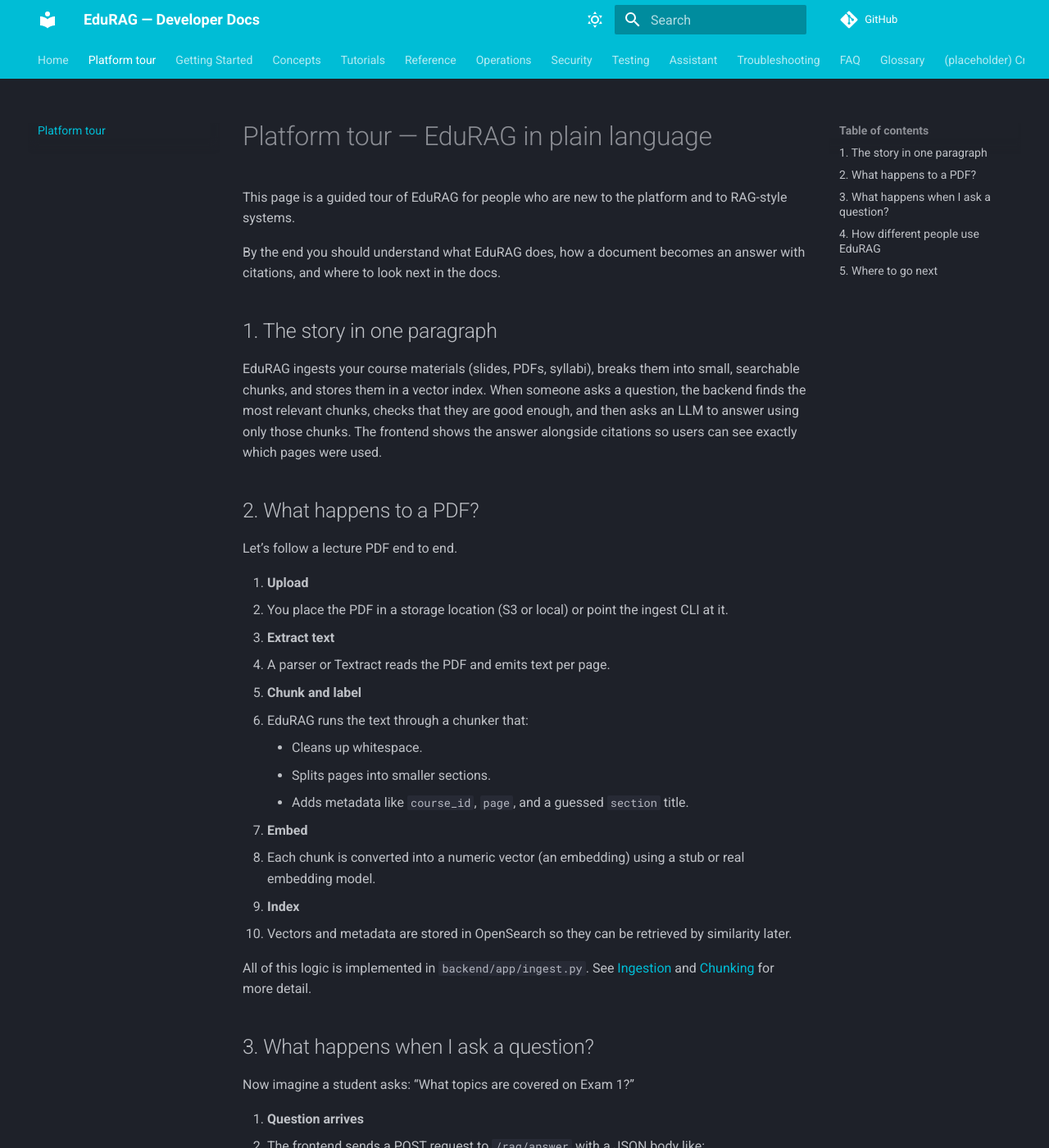
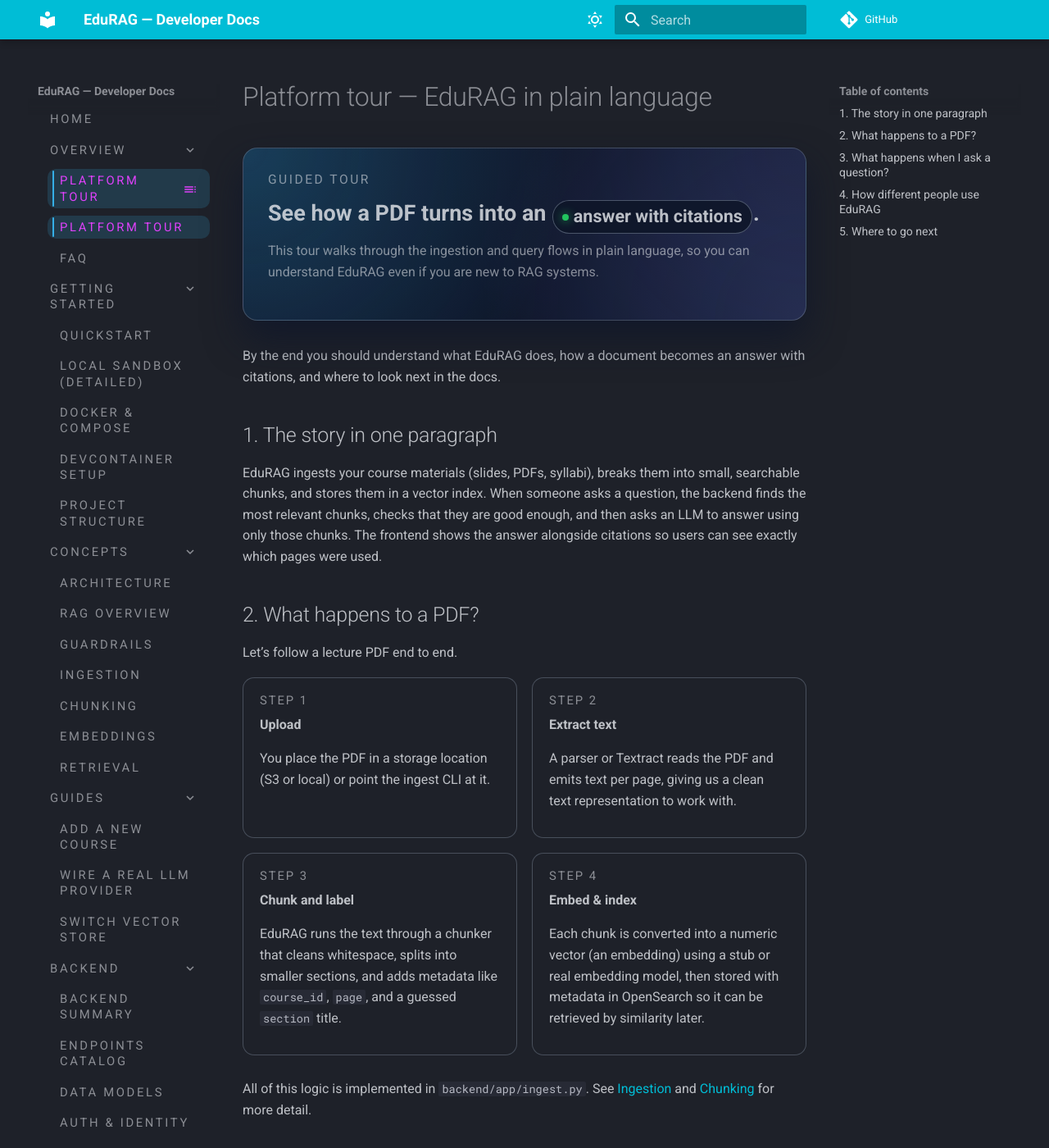
Before and after one commit to ksdbh/RAGEdu-starter, an MkDocs documentation site: the page built from docs/platform-tour.md, in a window 1280 px wide and 1400 px high. Shown: the whole window at 82% size. Built offline with MkDocs 1.6.1 and Material for MkDocs 9.7.7, drawn with Linux system fonts in a browser that asks for light colours; comment, search, counter and statistics services are not loaded; some of the changed text lies outside the part shown.

Commit message:
Refine docs hub nav, styling, and guides

````diff
--- /dev/null
+++ b/docs/assets/overrides.css
@@ -0,0 +1,264 @@
+:root {
+  /* Soft card/bubble styling tuned for dark + light palettes */
+  --edu-card-radius: 18px;
+  --edu-card-border: rgba(148, 163, 184, 0.35);
+  --edu-card-bg: rgba(15, 23, 42, 0.86);
+  --edu-card-bg-soft: radial-gradient(circle at top left, rgba(56, 189, 248, 0.18), transparent 55%),
+                      radial-gradient(circle at bottom right, rgba(129, 140, 248, 0.16), transparent 55%),
+                      rgba(15, 23, 42, 0.95);
+  --edu-hero-shadow: 0 22px 45px rgba(15, 23, 42, 0.8);
+  --edu-pill-bg: rgba(15, 23, 42, 0.9);
+  --edu-pill-border: rgba(148, 163, 184, 0.45);
+}
+
+/* Adjust cards in light mode using Material's default scheme */
+[data-md-color-scheme="default"] {
+  --edu-card-bg: rgba(255, 255, 255, 0.96);
+  --edu-card-bg-soft: radial-gradient(circle at top left, rgba(56, 189, 248, 0.12), transparent 55%),
+                      radial-gradient(circle at bottom right, rgba(196, 181, 253, 0.16), transparent 55%),
+                      rgba(255, 255, 255, 0.98);
+  --edu-hero-shadow: 0 18px 35px rgba(15, 23, 42, 0.22);
+  --edu-pill-bg: rgba(255, 255, 255, 0.96);
+  --edu-pill-border: rgba(148, 163, 184, 0.35);
+}
+
+/* HERO CARD -------------------------------------------------------------- */
+
+.md-typeset .hero-card {
+  margin: 0 0 1.5rem;
+  padding: 1.3rem 1.5rem 1.4rem;
+  border-radius: var(--edu-card-radius);
+  border: 1px solid var(--edu-card-border);
+  background: var(--edu-card-bg-soft);
+  box-shadow: var(--edu-hero-shadow);
+  position: relative;
+  overflow: hidden;
+}
+
+.md-typeset .hero-card::after {
+  content: "";
+  position: absolute;
+  inset: 0;
+  pointer-events: none;
+  background: radial-gradient(circle at 0% 0%, rgba(56, 189, 248, 0.18), transparent 60%),
+              radial-gradient(circle at 100% 0%, rgba(129, 140, 248, 0.22), transparent 60%);
+  opacity: 0.4;
+}
+
+.md-typeset .hero-inner {
+  position: relative;
+  z-index: 1;
+}
+
+.md-typeset .hero-eyebrow {
+  font-size: 0.78rem;
+  letter-spacing: 0.16em;
+  text-transform: uppercase;
+  margin: 0 0 0.35rem;
+  color: var(--md-default-fg-color--light, rgba(148, 163, 184, 0.95));
+}
+
+.md-typeset .hero-title {
+  font-size: 1.35rem;
+  font-weight: 600;
+  margin: 0 0 0.4rem;
+}
+
+.md-typeset .hero-tagline {
+  margin: 0 0 0.9rem;
+  color: var(--md-default-fg-color--light, rgba(148, 163, 184, 0.95));
+}
+
+.md-typeset .hero-actions {
+  display: flex;
+  flex-wrap: wrap;
+  gap: 0.55rem;
+}
+
+.md-typeset .hero-button {
+  display: inline-flex;
+  align-items: center;
+  justify-content: center;
+  padding: 0.4rem 0.9rem;
+  border-radius: 999px;
+  font-size: 0.85rem;
+  font-weight: 500;
+  text-decoration: none;
+  border: 1px solid rgba(56, 189, 248, 0.7);
+  background: linear-gradient(90deg, rgba(56, 189, 248, 0.18), rgba(129, 140, 248, 0.18));
+  color: inherit;
+}
+
+.md-typeset .hero-button:hover {
+  border-color: rgba(56, 189, 248, 0.95);
+  text-decoration: none;
+}
+
+.md-typeset .hero-button--secondary {
+  border-color: var(--edu-pill-border);
+  background: rgba(15, 23, 42, 0.7);
+}
+
+[data-md-color-scheme="default"] .md-typeset .hero-button--secondary {
+  background: rgba(255, 255, 255, 0.9);
+}
+
+/* BUBBLES / PILLS -------------------------------------------------------- */
+
+.md-typeset .bubble {
+  display: inline-flex;
+  align-items: center;
+  padding: 0.12rem 0.55rem;
+  margin: 0 0.05rem;
+  border-radius: 999px;
+  background: var(--edu-pill-bg);
+  border: 1px solid var(--edu-pill-border);
+  font-size: 0.8em;
+  white-space: nowrap;
+}
+
+.md-typeset .bubble-dot {
+  width: 0.4rem;
+  height: 0.4rem;
+  border-radius: 999px;
+  margin-right: 0.28rem;
+  background: #22c55e;
+  box-shadow: 0 0 12px rgba(34, 197, 94, 0.9);
+}
+
+/* FEATURE GRID ----------------------------------------------------------- */
+
+.md-typeset .feature-grid {
+  display: grid;
+  grid-template-columns: repeat(auto-fit, minmax(220px, 1fr));
+  gap: 0.9rem;
+  margin: 0.9rem 0 1.5rem;
+}
+
+.md-typeset .feature-card {
+  padding: 0.9rem 1.05rem;
+  border-radius: 14px;
+  border: 1px solid var(--edu-card-border);
+  background: var(--edu-card-bg);
+}
+
+.md-typeset .feature-card h3 {
+  margin-top: 0;
+  margin-bottom: 0.3rem;
+  font-size: 0.98rem;
+}
+
+.md-typeset .feature-card p {
+  margin: 0;
+  font-size: 0.86rem;
+  color: var(--md-default-fg-color--light, rgba(148, 163, 184, 0.96));
+}
+
+/* STEP GRID (for tours / flows) ----------------------------------------- */
+
+.md-typeset .step-grid {
+  display: grid;
+  grid-template-columns: repeat(auto-fit, minmax(230px, 1fr));
+  gap: 0.9rem;
+  margin: 0.9rem 0 1.4rem;
+}
+
+.md-typeset .step-card {
+  padding: 0.8rem 1.0rem;
+  border-radius: 14px;
+  border: 1px solid var(--edu-card-border);
+  background: var(--md-default-bg-color);
+}
+
+.md-typeset .step-label {
+  font-size: 0.74rem;
+  letter-spacing: 0.13em;
+  text-transform: uppercase;
+  color: var(--md-default-fg-color--light, rgba(148, 163, 184, 0.95));
+  margin-bottom: 0.2rem;
+}
+
+.md-typeset .step-title {
+  font-weight: 600;
+  margin-bottom: 0.25rem;
+}
+
+/* SIDEBAR NAV ----------------------------------------------------------- */
+
+/* Make primary sidebar nav feel more like a grouped, vertical menu */
+
+.md-sidebar--primary .md-nav--primary {
+  display: flex;
+  flex-direction: column;
+  gap: 0.1rem;
+}
+
+/* Top-level items (section headings like Overview, Getting Started, etc.) */
+.md-sidebar--primary .md-nav > .md-nav__list > .md-nav__item > .md-nav__link {
+  font-size: 0.74rem;
+  text-transform: uppercase;
+  letter-spacing: 0.18em;
+  padding: 0.25rem 0.75rem 0.2rem;
+  border-radius: 0.5rem;
+  color: var(--md-default-fg-color--light, rgba(148, 163, 184, 0.9));
+}
+
+/* Child links (actual doc pages) get pill styling */
+.md-sidebar--primary .md-nav__item .md-nav__list .md-nav__link {
+  position: relative;
+  display: flex;
+  align-items: center;
+  justify-content: space-between;
+  padding: 0.28rem 0.6rem;
+  padding-left: 1.0rem;
+  border-radius: 999px;
+  font-size: 0.82rem;
+  font-weight: 400;
+  color: var(--md-default-fg-color--light, rgba(148, 163, 184, 0.9));
+  transition: color 0.15s ease, background-color 0.15s ease;
+}
+
+/* Base line is invisible until hover/active */
+.md-sidebar--primary .md-nav__item .md-nav__list .md-nav__link::before {
+  content: "";
+  position: absolute;
+  inset-block: 0.1rem;
+  left: 0.3rem;
+  width: 2px;
+  border-radius: 999px;
+  background-color: transparent;
+  transition: background-color 0.15s ease;
+}
+
+/* Hover state */
+.md-sidebar--primary .md-nav__item .md-nav__list .md-nav__link:hover {
+  background-color: rgba(148, 163, 184, 0.08);
+  color: var(--md-default-fg-color);
+  text-decoration: none;
+}
+
+.md-sidebar--primary .md-nav__item .md-nav__list .md-nav__link:hover::before {
+  background-color: rgba(56, 189, 248, 0.9);
+}
+
+/* Active (current page) state */
+.md-sidebar--primary .md-nav__item .md-nav__list .md-nav__link.md-nav__link--active {
+  background-color: rgba(56, 189, 248, 0.16);
+  color: var(--md-accent-fg-color, #22d3ee);
+}
+
+.md-sidebar--primary .md-nav__item .md-nav__list .md-nav__link.md-nav__link--active::before {
+  background-color: rgba(56, 189, 248, 0.9);
+}
+
+/* RESPONSIVE TWEAKS ----------------------------------------------------- */
+
+@media screen and (max-width: 720px) {
+  .md-typeset .hero-card {
+    padding: 1.0rem 1.0rem 1.1rem;
+  }
+
+  .md-typeset .hero-title {
+    font-size: 1.15rem;
+  }
+}
--- a/docs/platform-tour.md
+++ b/docs/platform-tour.md
@@ -1,6 +1,18 @@
 # Platform tour — EduRAG in plain language
 
-This page is a guided tour of EduRAG for people who are new to the platform and to RAG-style systems.
+<div class="hero-card">
+  <div class="hero-inner">
+    <p class="hero-eyebrow">Guided tour</p>
+    <p class="hero-title">
+      See how a PDF turns into an
+      <span class="bubble"><span class="bubble-dot"></span>answer with citations</span>.
+    </p>
+    <p class="hero-tagline">
+      This tour walks through the ingestion and query flows in plain language,
+      so you can understand EduRAG even if you are new to RAG systems.
+    </p>
+  </div>
+</div>
 
 By the end you should understand what EduRAG does, how a document becomes an answer with citations, and where to look next in the docs.
 
@@ -12,63 +24,79 @@
 
 Let’s follow a lecture PDF end to end.
 
-1. **Upload**
-   - You place the PDF in a storage location (S3 or local) or point the ingest CLI at it.
-2. **Extract text**
-   - A parser or Textract reads the PDF and emits text per page.
-3. **Chunk and label**
-   - EduRAG runs the text through a chunker that:
-     - Cleans up whitespace.
-     - Splits pages into smaller sections.
-     - Adds metadata like `course_id`, `page`, and a guessed `section` title.
-4. **Embed**
-   - Each chunk is converted into a numeric vector (an embedding) using a stub or real embedding model.
-5. **Index**
-   - Vectors and metadata are stored in OpenSearch so they can be retrieved by similarity later.
+<div class="step-grid">
+  <div class="step-card">
+    <div class="step-label">Step 1</div>
+    <div class="step-title">Upload</div>
+    <p>You place the PDF in a storage location (S3 or local) or point the
+    ingest CLI at it.</p>
+  </div>
+  <div class="step-card">
+    <div class="step-label">Step 2</div>
+    <div class="step-title">Extract text</div>
+    <p>A parser or Textract reads the PDF and emits text per page, giving us a
+    clean text representation to work with.</p>
+  </div>
+  <div class="step-card">
+    <div class="step-label">Step 3</div>
+    <div class="step-title">Chunk and label</div>
+    <p>EduRAG runs the text through a chunker that cleans whitespace, splits
+    into smaller sections, and adds metadata like <code>course_id</code>,
+    <code>page</code>, and a guessed <code>section</code> title.</p>
+  </div>
+  <div class="step-card">
+    <div class="step-label">Step 4</div>
+    <div class="step-title">Embed &amp; index</div>
+    <p>Each chunk is converted into a numeric vector (an embedding) using a
+    stub or real embedding model, then stored with metadata in OpenSearch so
+    it can be retrieved by similarity later.</p>
+  </div>
+</div>
 
-All of this logic is implemented in `backend/app/ingest.py`. See [Ingestion](rag/ingestion.md) and [Chunking](rag/chunking.md) for more detail.
+All of this logic is implemented in <code>backend/app/ingest.py</code>. See
+[Ingestion](rag/ingestion.md) and [Chunking](rag/chunking.md) for more detail.
 
 ## 3. What happens when I ask a question?
 
 Now imagine a student asks: “What topics are covered on Exam 1?”
 
-1. **Question arrives**
-   - The frontend sends a POST request to `/rag/answer` with a JSON body like:
+<div class="step-grid">
+  <div class="step-card">
+    <div class="step-label">Step 1</div>
+    <div class="step-title">Question arrives</div>
+    <p>The frontend sends a POST request to <code>/rag/answer</code> with a JSON
+    body like <code>{"query": "What topics are covered on Exam 1?", "top_k": 5}</code>.</p>
+  </div>
+  <div class="step-card">
+    <div class="step-label">Step 2</div>
+    <div class="step-title">Search for context</div>
+    <p>A search client (stub or OpenSearch) finds the top-k chunks that best
+    match the question. Each chunk has a score and metadata (title, page,
+    snippet).</p>
+  </div>
+  <div class="step-card">
+    <div class="step-label">Step 3</div>
+    <div class="step-title">Guardrail check</div>
+    <p>The
+    <span class="bubble"><span class="bubble-dot"></span>guardrail</span>
+    in <code>answer_query</code> looks at the highest score. If it is below a
+    threshold (<code>min_similarity</code>), it <strong>does not</strong> call
+    the LLM and instead returns a "need more sources" answer so the UI can
+    prompt the user to add or refine content.</p>
+  </div>
+  <div class="step-card">
+    <div class="step-label">Step 4</div>
+    <div class="step-title">Prompt, LLM, and citations</div>
+    <p>If scores are good, the backend constructs a grounded prompt (with a
+    <code>Sources:</code> section), calls the LLM (stub or real), and returns an
+    answer plus a list of citations with <code>{ title, page, snippet, score }</code>
+    and a <code>metadata</code> object including <code>top_k</code>,
+    <code>course_id</code>, and <code>confidence</code>.</p>
+  </div>
+</div>
 
-     ```json
-     {
-       "query": "What topics are covered on Exam 1?",
-       "top_k": 5
-     }
-     ```
-
-2. **Search for context**
-   - A search client (stub or OpenSearch) finds the top-k chunks that best match the question.
-   - Each chunk has a score and metadata (title, page, snippet).
-
-3. **Guardrail check**
-   - The RAG helper (`answer_query` in `backend/app/rag.py`) looks at the highest score.
-   - If it is below a threshold (`min_similarity`), it **does not** call the LLM.
-   - Instead, it returns a “need more sources” answer so the UI can prompt the user to add or refine content.
-
-4. **Prompt building**
-   - If the scores are good, the backend constructs a prompt that contains:
-     - A short instruction.
-     - Bullet points of the retrieved snippets.
-     - The question.
-     - A `Sources:` cue so the LLM knows to respect the retrieved context.
-
-5. **LLM call**
-   - In local dev, a deterministic stub LLM returns a test-friendly answer.
-   - In production you can replace this with a real provider (OpenAI/Bedrock) behind the same interface.
-
-6. **Answer and citations**
-   - The backend returns:
-     - An `answer` string that starts with `"ANSWER based on"`.
-     - A list of `citations` with `{ title, page, snippet, score }`.
-     - A small `metadata` object with `top_k`, `course_id`, and `confidence`.
-
-See [RAG Overview](rag/overview.md) and [RAG Pipeline](rag.md) for the exact behavior and contracts.
+See [RAG Overview](rag/overview.md) and [RAG Pipeline](rag.md) for the exact
+behavior and contracts.
 
 ## 4. How different people use EduRAG
 
--- a/mkdocs.yml
+++ b/mkdocs.yml
@@ -21,8 +21,7 @@
         name: Switch to dark mode
   features:
     - navigation.instant
-    - navigation.tabs
-    - navigation.top
+    - navigation.expand
     - search.highlight
     - content.code.copy
     - content.tabs.link
@@ -40,44 +39,61 @@
 
 nav:
   - Home: index.md
-  - Platform tour: platform-tour.md
+  - Overview:
+      - Platform tour: platform-tour.md
+      - FAQ: faq.md
   - Getting Started:
-      - Quick Start: getting-started.md
+      - Quickstart: getting-started.md
+      - Local sandbox (detailed): getting-started-local.md
+      - Docker & Compose: getting-started-docker.md
+      - Devcontainer setup: getting-started-devcontainer.md
       - Project structure: project-structure.md
-      - Environments: environments.md
-      - Deployment: deployment.md
   - Concepts:
       - Architecture: architecture.md
-      - RAG Overview: rag/overview.md
+      - RAG overview: rag/overview.md
+      - Guardrails: guardrails.md
       - Ingestion: rag/ingestion.md
       - Chunking: rag/chunking.md
       - Embeddings: rag/embeddings.md
       - Retrieval: rag/retrieval.md
-      - Guardrails: rag/guardrails.md
-  - Tutorials:
-      - (placeholder) Create an index: changelog.md
+  - Guides:
+      - Add a new course: guides/add-course.md
+      - Wire a real LLM provider: guides/real-llm.md
+      - Switch vector store: guides/vector-store.md
+  - Backend:
+      - Backend summary: backend.md
+      - Endpoints catalog: backend/endpoints.md
+      - Data models: backend/data-models.md
+      - Auth & identity: backend/auth.md
+      - RAG API: backend/rag-api.md
+      - Quiz API: backend/quiz-api.md
+  - Operations:
+      - Overview: ops.md
+      - Environments: environments.md
+      - Deployment: deployment.md
+      - Monitoring: operations/monitoring.md
+      - Runbooks: operations/runbooks.md
+      - Troubleshooting: operations/troubleshooting.md
   - Reference:
-      - Backend endpoints: backend/endpoints.md
-      - Data models: backend/data-models.md
       - AWS Integrations: aws/integrations.md
       - AWS IAM guidance: aws/iam.md
-  - Operations:
-      - Runbooks: operations/runbooks.md
-      - Monitoring: operations/monitoring.md
-      - Troubleshooting: operations/troubleshooting.md
-  - Security: security.md
+      - Security: security.md
+      - Changelog: changelog.md
+      - Glossary: glossary.md
   - Testing:
       - Overview: testing/overview.md
       - How to run tests: testing/how-to-run.md
       - Test conventions: testing/test-conventions.md
+      - Testing contracts: testing.md
   - Assistant:
+      - For assistant bots: assistant.md
       - How the assistant uses docs: assistant/how-it-uses-docs.md
   - Troubleshooting: gotchas.md
-  - FAQ: faq.md
-  - Glossary: glossary.md
-  - Changelog: changelog.md
 
 extra:
   social:
     - icon: fontawesome/brands/github
       link: https://github.com/ksdbh/RAGEdu-starter
+
+extra_css:
+  - assets/overrides.css
````
Also changed, not shown: docs/backend/auth.md (added, +10 -0 lines), docs/backend/quiz-api.md (added, +9 -0 lines), docs/backend/rag-api.md (added, +9 -0 lines), docs/getting-started-devcontainer.md (added, +11 -0 lines), docs/getting-started-docker.md (added, +10 -0 lines), docs/getting-started-local.md (added, +7 -0 lines), docs/getting-started.md (+13 -1 lines), docs/guides/add-course.md (added, +11 -0 lines), docs/guides/real-llm.md (added, +12 -0 lines), docs/guides/vector-store.md (added, +11 -0 lines), docs/index.md (+41 -7 lines), docs/rag/overview.md (+8 -4 lines).
